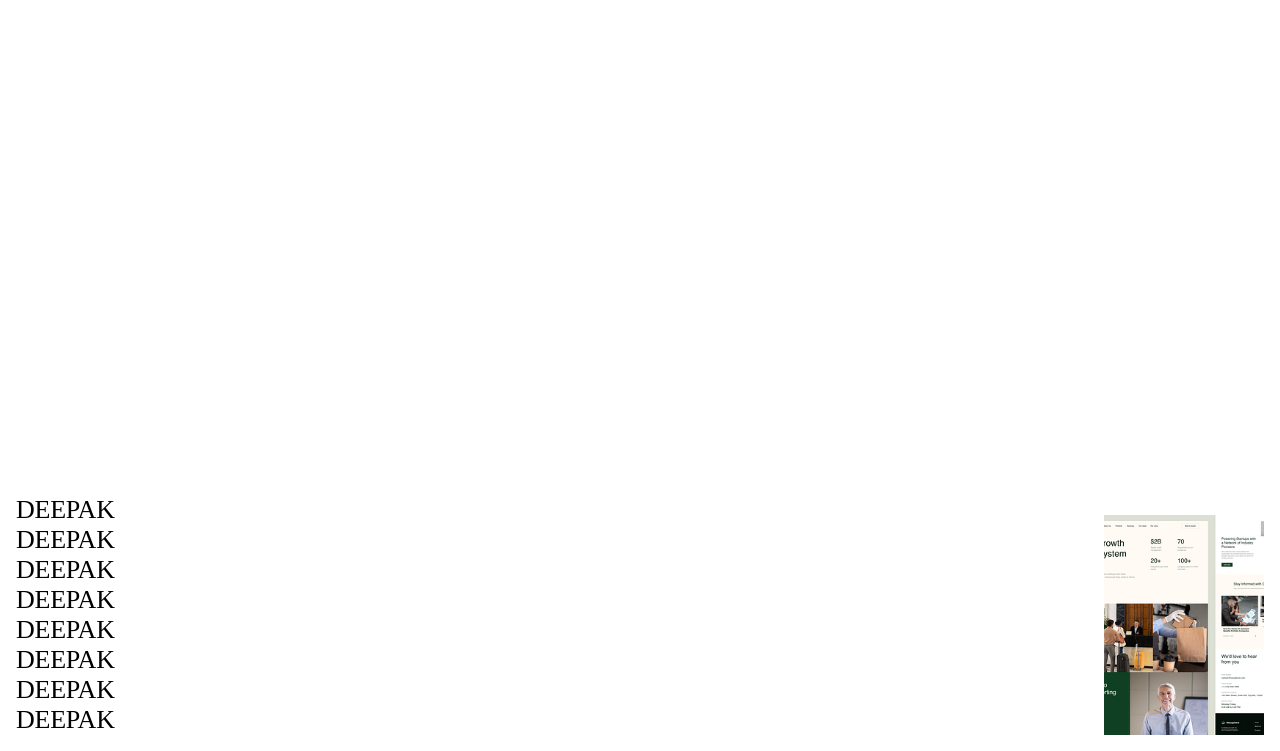
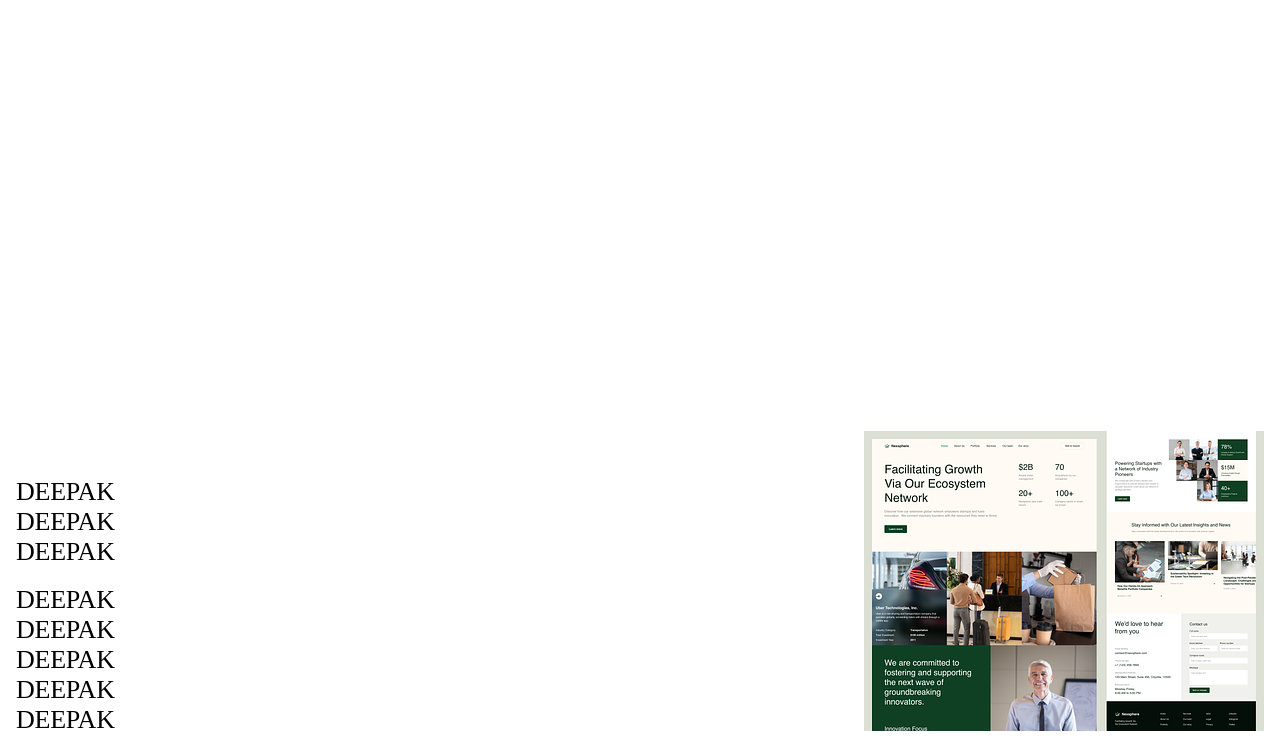
Before and after one commit to weblydeepak/MyPersnol_File, a plain HTML site: page projects/projects.html in a window 1280 px wide. Shown: the part 49-800 px from the top of the page. Drawn offline with nearby package versions, Linux system fonts and the light colour scheme.

Commit message:
new update

```diff
--- a/projects/projects.html
+++ b/projects/projects.html
@@ -26,7 +26,7 @@
             </div>
             <div class="img_name" data-img="3">
                 <div class="name">Deepak</div>
-                <div class="name_revealer"></div>
+     we           <div class="name_revealer"></div>
             </div>
             <div class="img_name" data-img="4">
                 <div class="name">Deepak</div>
@@ -51,8 +51,8 @@
             </div>
 
             <div class="img_preview col">
-                <div class="img_preview_container">
-                    <img src="/img/1.png" alt="">
+                <div class="https://colorlib.com/wp/wp-content/uploads/sites/2/charitee-colorlib-template-388x306.jpg">
+                    <img src="./img/1.png" alt="">
                 </div>
             </div>
      </div>
```
